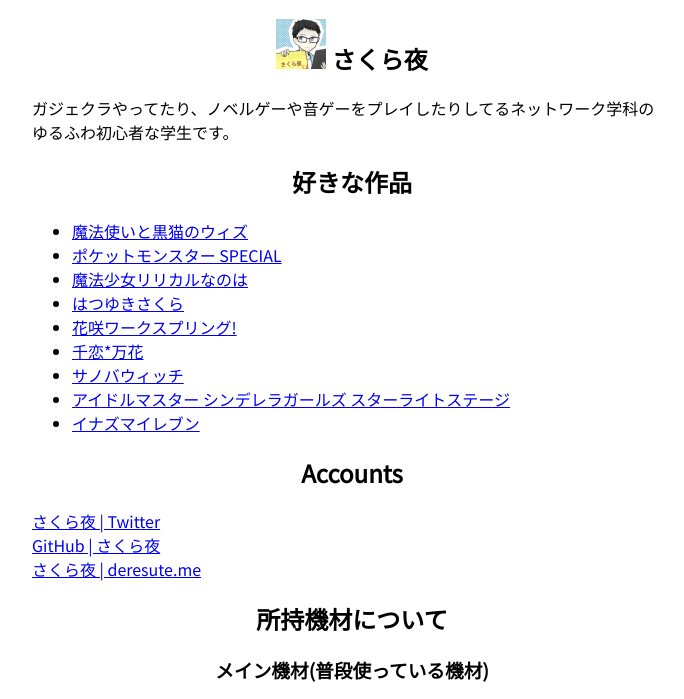
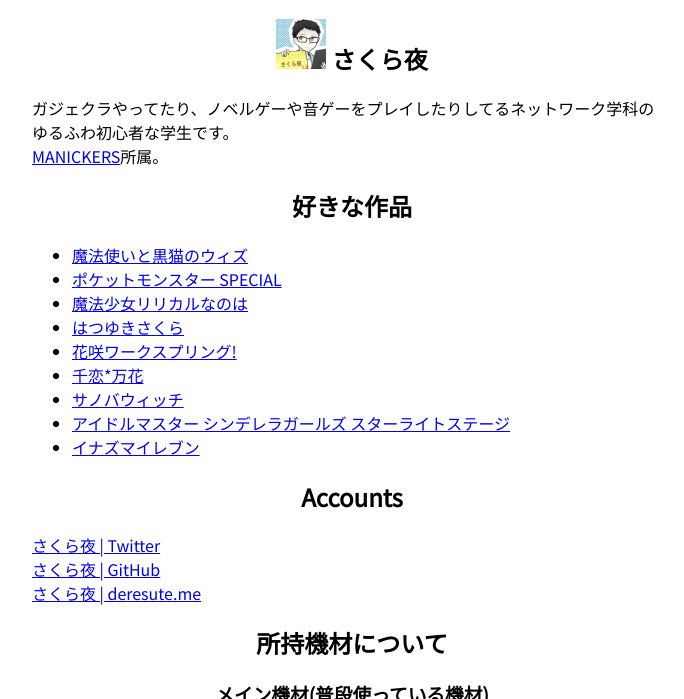
Before and after one commit to sakurayoru/sakurayoru.dev, a plain HTML site: page index.html in a window 1280 px wide. Shown: the part 70-769 px from the top of the page, without its empty margins (288-972 px from the left). Drawn offline with Linux system fonts and the light colour scheme.

Commit message:
所属追加
ついでにアカウントの記法を統一

```diff
--- a/index.html
+++ b/index.html
@@ -19,7 +19,9 @@
         <span class="c">さくら夜</span>
     </h2>
     <p class="nobr">
-        ガジェクラやってたり、<wbr>ノベルゲーや<wbr>音ゲーを<wbr>プレイ<wbr>したり<wbr>してる<wbr>ネットワーク学科の<wbr>ゆるふわ<wbr>初心者な<wbr>学生です。
+        ガジェクラやってたり、<wbr>ノベルゲーや<wbr>音ゲーを<wbr>プレイ<wbr>したり<wbr>してる<wbr>ネットワーク学科の<wbr>ゆるふわ<wbr>初心者な<wbr>学生です。<br>
+        <a href="https://www.maniackers.club" target="_blank" rel="noopener noreferrer">MANICKERS</a>所属。
+
     </p>
         <h2>
             好きな作品
@@ -57,7 +59,7 @@
             Accounts
         </h2>
         <a href="https://twitter.com/kk16p586" target="_blank" rel="noopener noreferrer">さくら夜 | Twitter</a><br>
-        <a href="https://github.com/sakurayoru" target="_blank" rel="noopener noreferrer">GitHub | さくら夜</a><br>
+        <a href="https://github.com/sakurayoru" target="_blank" rel="noopener noreferrer">さくら夜 | GitHub</a><br>
         <a href="https://deresute.me/873623620" target="_blank" rel="noopener noreferrer">さくら夜 | deresute.me</a>
         <h2>
             所持機材について
```
